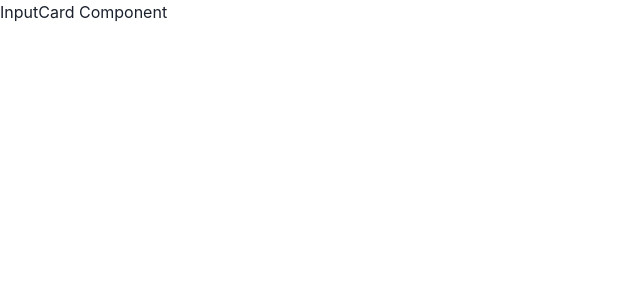
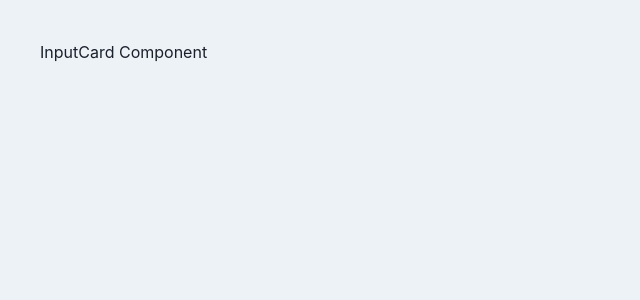
Before and after one commit to N-Nikolaev/socialpinpoint-tech-test, a React (Vite) app: page / in a window 1280 px wide. Shown: the top 300 px of the page, without its empty margins (0-640 px from the left). Built offline with nearby package versions, Linux system fonts and the light colour scheme.

Commit message:
Add App component styling

```diff
--- a/src/App.tsx
+++ b/src/App.tsx
@@ -1,11 +1,12 @@
+import { Flex } from '@chakra-ui/layout'
 import React from 'react'
 import InputCard from './components/InputCard/InputCard'
 
 const App: React.FC = () => {
   return (
-    <div>
+    <Flex h='100vh' background='gray.100' p={10}>
       <InputCard />
-    </div>
+    </Flex>
   )
 }
 
```
